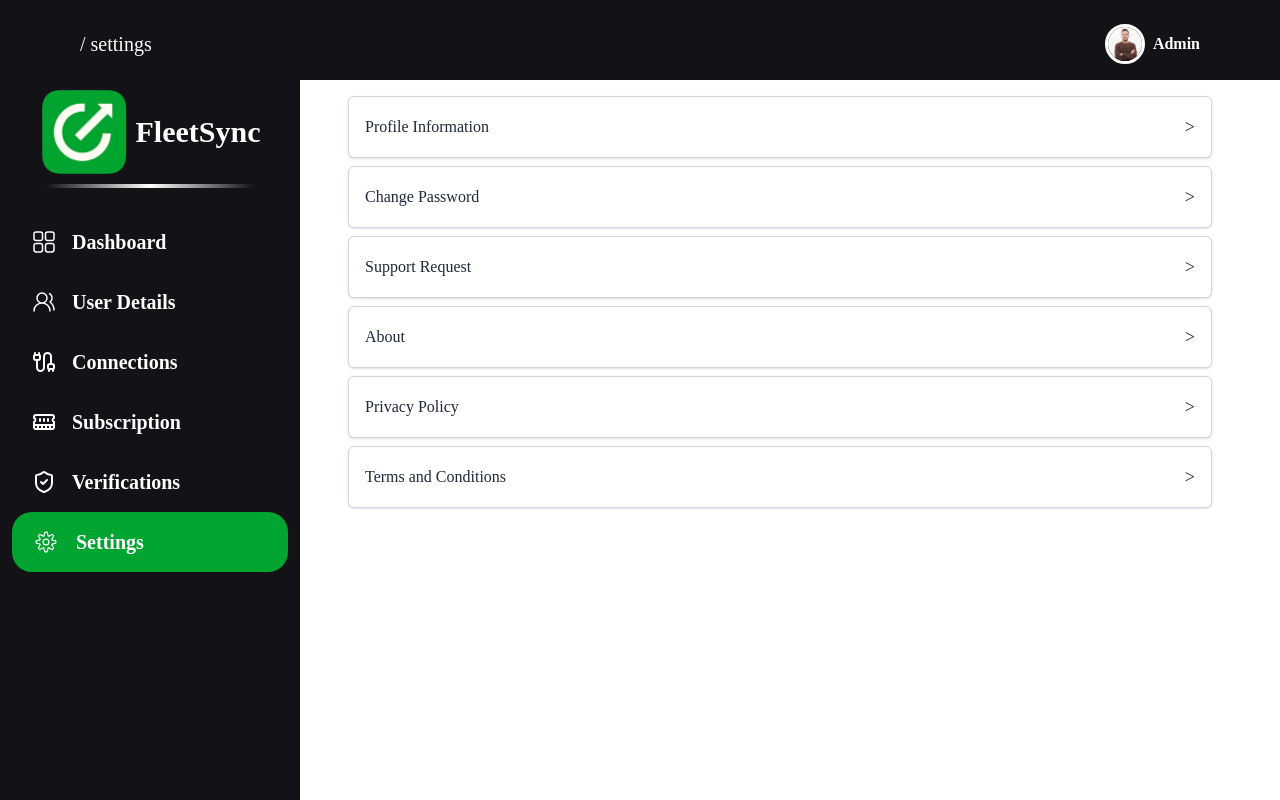
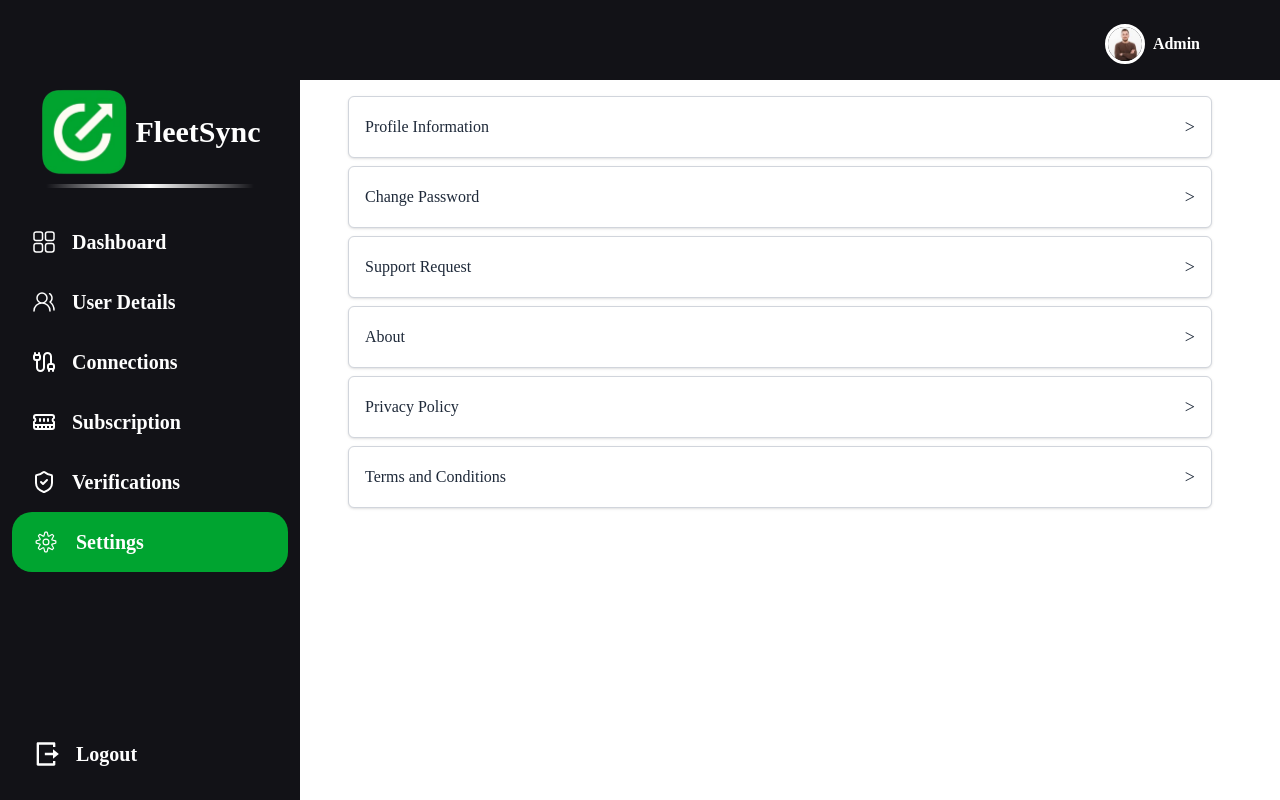
Before and after one commit to apponislam/FleetSyncDashboard, a React (Vite) app: page /settings in a window 1280 px wide. Built offline with nearby package versions, Linux system fonts and the light colour scheme; no server answers; sample sign-in values are in the browser's storage.

Commit message:
logout also created

```diff
--- a/src/Components/layout/HeaderDashboard.jsx
+++ b/src/Components/layout/HeaderDashboard.jsx
@@ -1,7 +1,6 @@
 import { Link } from "react-router-dom";
 import { RxHamburgerMenu } from "react-icons/rx";
 import { MdClose } from "react-icons/md";
-import RouteHeader from "./RouteHeader";
 import Logo from "../Shared/Logo";
 import { useGetProfileQuery } from "../../redux/api/userApi";
 
@@ -25,9 +24,7 @@ const HeaderDashboard = ({ toggleSidebar, isSidebarOpen }) => {
         <div className="flex items-center justify-between h-[80px] bg-[#121217] px-4 md:px-14 lg:px-20 pt-2">
             {/* Left section */}
             <>
-                <div className="hidden lg:flex ">
-                    <RouteHeader />
-                </div>
+                <div className="hidden lg:flex ">{/* <RouteHeader /> */}</div>
                 <div className="lg:hidden flex">
                     <Logo sm />
                 </div>
--- a/src/Components/layout/Sideber.jsx
+++ b/src/Components/layout/Sideber.jsx
@@ -1,6 +1,6 @@
 import { Link, useLocation } from "react-router-dom";
 import { CiSettings } from "react-icons/ci";
-
+import { RiLogoutBoxRLine } from "react-icons/ri";
 import Logo from "../Shared/Logo";
 import DashbordSVG from "../../../public/DashbordSVG";
 import UserSVG from "../../../public/UserSVG";
@@ -8,16 +8,12 @@ import TicketSVG from "../../../public/TicketSVG";
 import JackpotSVG from "../../../public/JackpotSVG";
 import VerificationSVG from "../../../public/VerificationSVG";
 
-import PromoSVG from "../../../public/PrmoSVG";
-import Promo2SVG from "../../../public/Prmo2SVG";
-
 const menuItems = [
     {
         label: "Dashboard",
         path: "/",
         renderIcon: (isActive) => <DashbordSVG strokeColor={isActive ? "#FEFEFE" : "#FEFEFE"} />,
     },
-
     {
         label: "User Details",
         path: "/user-details-page",
@@ -38,16 +34,6 @@ const menuItems = [
         path: "/verifications",
         renderIcon: (isActive) => <VerificationSVG strokeColor={isActive ? "#FEFEFE" : "#FEFEFE"} />,
     },
-    // {
-    //     label: "Promotional",
-    //     path: "/promotional",
-    //     renderIcon: (isActive) => <PromoSVG strokeColor={isActive ? "#FEFEFE" : "#FEFEFE"} />,
-    // },
-    // {
-    //     label: "Promotin",
-    //     path: "/promotion",
-    //     renderIcon: (isActive) => <Promo2SVG strokeColor={isActive ? "#FEFEFE" : "#FEFEFE"} />,
-    // },
     {
         label: "Settings",
         path: "/settings",
@@ -59,15 +45,23 @@ const Sidebar = ({ closeSidebar }) => {
     const location = useLocation();
     const pathname = location.pathname;
 
+    const handleLogout = () => {
+        // Clear tokens from localStorage
+        localStorage.removeItem("accessToken");
+        localStorage.removeItem("refreshToken");
+        // Redirect to login page
+        window.location.href = "/login";
+    };
+
     return (
-        <div className="h-full px-3 pt-2" style={{ fontFamily: "Manrope" }}>
+        <div className="h-full px-3 pt-2 flex flex-col" style={{ fontFamily: "Manrope" }}>
             {/* Logo */}
             <div className="flex items-center justify-center pb-6 cursor-pointer">
                 <Logo />
             </div>
 
             {/* Menu Items */}
-            <div style={{ backgroundColor: "#121217", color: "#929292" }}>
+            <div style={{ backgroundColor: "#121217", color: "#929292" }} className="flex-1">
                 {menuItems.map((item) => {
                     const isActive = pathname === item.path;
                     return (
@@ -80,6 +74,14 @@ const Sidebar = ({ closeSidebar }) => {
                     );
                 })}
             </div>
+
+            {/* Logout Button at Bottom */}
+            <div className="pb-4 pt-2">
+                <button onClick={handleLogout} className="w-full flex items-center gap-4 px-5 py-4 text-[#FEFEFE] text-xl font-semibold hover:bg-red-600 hover:text-white rounded-[20px] transition-colors">
+                    <RiLogoutBoxRLine size={28} />
+                    Logout
+                </button>
+            </div>
         </div>
     );
 };
--- a/src/pages/Dashboard/verifications/VerificationTable.jsx
+++ b/src/pages/Dashboard/verifications/VerificationTable.jsx
@@ -94,6 +94,10 @@ const VerificationTable = ({ search, filter }) => {
                 denyButtonText: "Cancel",
                 confirmButtonColor: "#00A430",
                 cancelButtonColor: "#FF5C35",
+                denyButtonColor: "#6B7280",
+                customClass: {
+                    actions: "swal2-actions-reverse", // Custom class for additional styling if needed
+                },
             });
 
             if (result.isConfirmed) {
```
